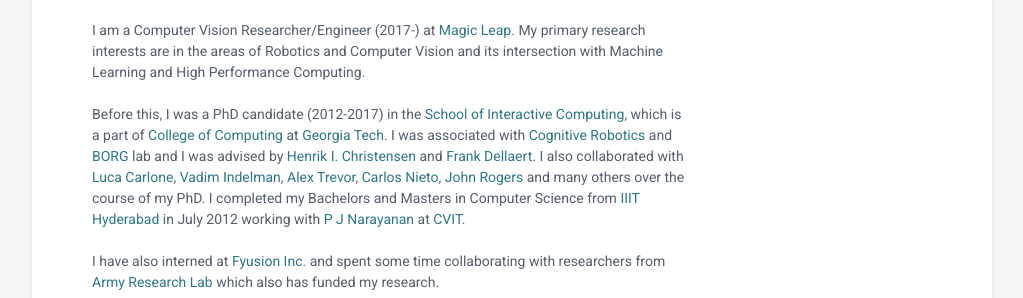
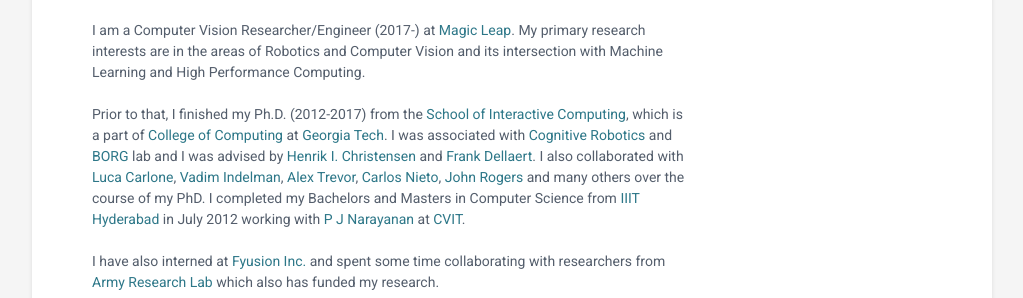
Before and after one commit to itzsid/itzsid.github.io, a Jekyll site: the page built from index.html, in a window 1280 px wide. Shown: the part 220-518 px from the top of the page, without its empty margins (128-1151 px from the left). Built offline with Jekyll 4.4.1, drawn with Linux system fonts in a browser that asks for light colours.

Commit message:
Update _config.yml

```diff
--- a/_config.yml
+++ b/_config.yml
@@ -15,7 +15,7 @@
 tagline: Computer Vision Researcher/Engineer <br> @ Magic Leap
 pic: profile.png  #place a 100x100 picture inside /assets/images/ folder and provide the name of the file below
 summary: 'I am a Computer Vision Researcher/Engineer (2017-) at <a href="http://magicleap.com">Magic Leap</a>. My primary research interests are in the areas of Robotics and Computer Vision and its intersection with Machine Learning and High Performance Computing. <br><br>
- Before this, I was a PhD candidate (2012-2017) in the <a href="http://sic.gatech.edu">School of Interactive Computing</a>, which is a part of <a href="http://cc.gatech.edu">College of Computing</a> at <a href="http://gatech.edu">Georgia Tech</a>.
+ Prior to that, I finished my Ph.D. (2012-2017) from the <a href="http://sic.gatech.edu">School of Interactive Computing</a>, which is a part of <a href="http://cc.gatech.edu">College of Computing</a> at <a href="http://gatech.edu">Georgia Tech</a>.
 I was associated with <a href="http://cogrob.org/">Cognitive Robotics</a> and <a href="http://borg.cc.gatech.edu">BORG</a> lab and I was advised by <a href="http://www.hichristensen.net/">Henrik I. Christensen</a> and <a href="http://frank.dellaert.com">Frank Dellaert</a>. I also collaborated with <a href="http://lucacarlone.com">Luca Carlone</a>, <a href="http://vindelman.net.technion.ac.il/">Vadim Indelman</a>, <a href="http://ajbt.net">Alex Trevor</a>, <a href="https://www.cc.gatech.edu/~cnieto6/">Carlos Nieto</a>, <a href="https://scholar.google.com/citations?user=uH_LDocAAAAJ&hl=en">John Rogers</a> and many others over the course of my PhD. I completed my Bachelors and Masters in Computer Science from <a href="http://iiit.ac.in">IIIT Hyderabad</a> in July 2012 working with <a href="http://iiit.ac.in/~pjn">P J Narayanan</a> at <a href="http://cvit.iiit.ac.in">CVIT</a>.
 <br><br>
 I have also interned at <a href="http://fyusion.com">Fyusion Inc.</a> and spent some time collaborating with researchers from <a href="https://www.arl.army.mil/www/default.cfm">Army Research Lab</a> which also has funded my research.
```
